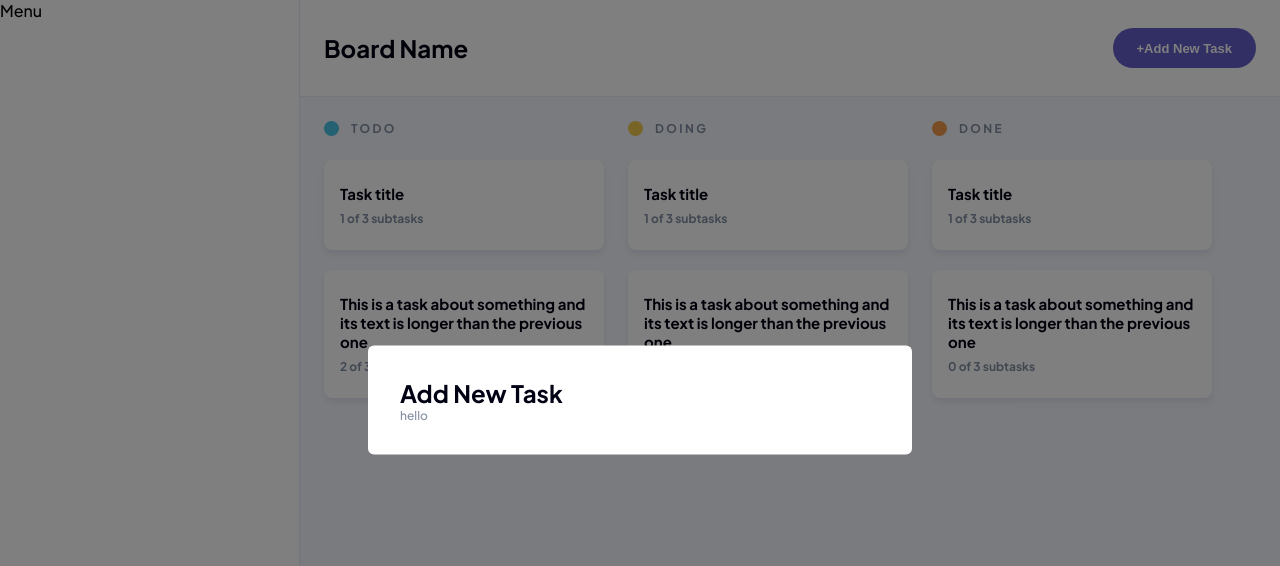
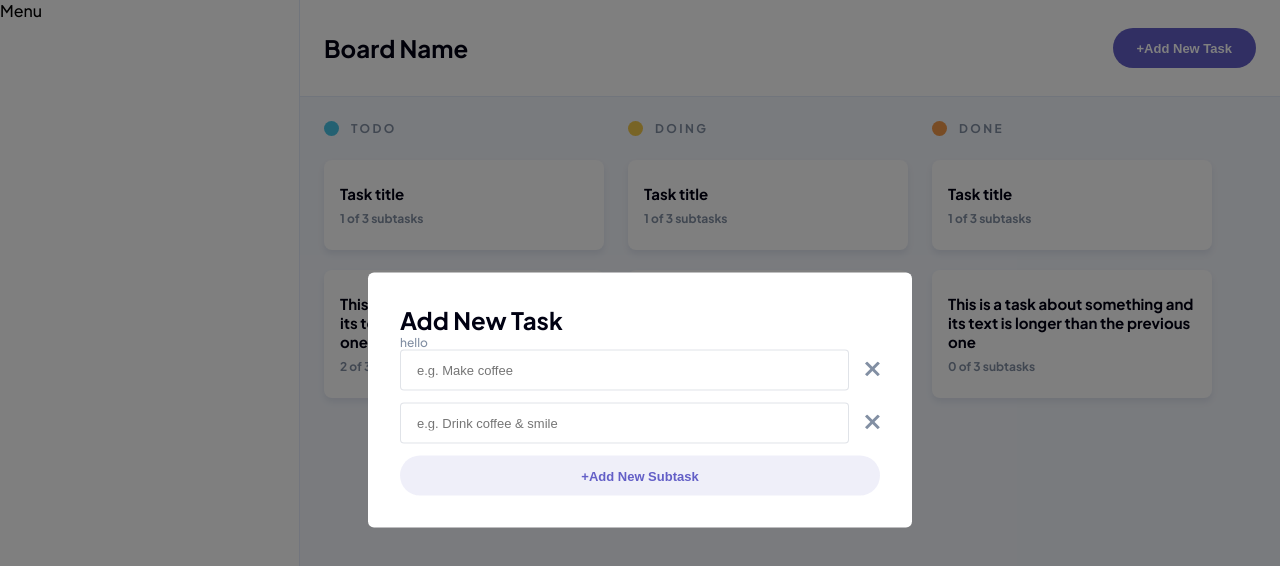
Before and after one commit to joanpujol/kanban-task-management-web-app, a Next.js app: page /example in a window 1280 px wide. Both pictures are taken after a click on the button "+Add New Task". Shown: the top 566 px of the page. Built offline with nearby package versions, Linux system fonts and the light colour scheme.

Commit message:
Add DynamicInput component & Add stretch property to buttons

```diff
--- a/components/atoms/Button/Button.styles.tsx
+++ b/components/atoms/Button/Button.styles.tsx
@@ -49,7 +49,9 @@ const buttonSizes = {
 export const StyledButton = styled.button<{
   $variant: ButtonVariant;
   $size: ButtonSize;
+  $stretch?: boolean;
 }>`
+  width: ${({ $stretch }) => ($stretch ? "100%" : "auto")};
   padding: 0 ${({ theme }) => theme.spacing.lg};
   border: none;
   ${({ theme, $variant, $size }) => css`
--- a/components/atoms/Button/Button.tsx
+++ b/components/atoms/Button/Button.tsx
@@ -8,13 +8,14 @@ import { ButtonSize, ButtonVariant } from "./Button.types";
 type Props = {
   variant: ButtonVariant;
   size: ButtonSize;
+  stretch?: boolean;
   onClick?: () => void;
   children: React.ReactNode;
 };
 
-export const Button = ({ variant, size, onClick, children }: Props) => {
+export const Button = ({ variant, size, stretch, onClick, children }: Props) => {
   return (
-    <S.StyledButton $variant={variant} $size={size} onClick={onClick}>
+    <S.StyledButton $variant={variant} $size={size} $stretch={stretch} onClick={onClick}>
       {size === "lg" ? (
         <Header size="md">{children}</Header>
       ) : (
--- /dev/null
+++ b/components/atoms/Icons/Close/Close.styles.tsx
@@ -0,0 +1,7 @@
+import styled from "styled-components";
+
+export const CloseIcon = styled.svg`
+  fill: none;
+  with: 15px;
+  height: 15px;
+`
--- /dev/null
+++ b/components/atoms/Icons/Close/Close.tsx
@@ -0,0 +1,20 @@
+import * as S from "./Close.styles";
+
+export const Close = () => (
+  <S.CloseIcon viewBox="0 0 15 15">
+    <rect
+      x="12.728"
+      width="3"
+      height="18"
+      transform="rotate(45 12.728 0)"
+      fill="#828FA3"
+    />
+    <rect
+      y="2.12132"
+      width="3"
+      height="18"
+      transform="rotate(-45 0 2.12132)"
+      fill="#828FA3"
+    />
+  </S.CloseIcon>
+);
--- a/components/atoms/TextField/TextField.styles.tsx
+++ b/components/atoms/TextField/TextField.styles.tsx
@@ -9,7 +9,7 @@ export const StyledTextField = styled.input.attrs({ type: 'text' })`
   border-radius: ${({ theme }) => theme.borderRadius.md};
   position: relative;
 
-  ${getTextStyles("lg", false)}
+  ${getTextStyles("lg")}
 
   &::placeholder {
     color: ${({ theme }) => theme.colors.primaryVeryDimmed};
--- a/components/atoms/TextField/TextField.tsx
+++ b/components/atoms/TextField/TextField.tsx
@@ -1,14 +1,22 @@
 "use client";
 
 type Props = {
-    name: string;
-    placeholder?: string;
+  name: string;
+  placeholder?: string;
+  value?: string;
+  onChange: (event: React.ChangeEvent<HTMLInputElement>) => void;
 };
 
 import * as S from "./TextField.styles";
 
-export const TextField = ({ name, placeholder }: Props) => {
+export const TextField = ({ name, placeholder, value, onChange }: Props) => {
   return (
-    <S.StyledTextField type="text" name={name} placeholder={placeholder ?? "Your text goes here"} />
-  )
+    <S.StyledTextField
+      type="text"
+      name={name}
+      placeholder={placeholder ?? "Your text goes here"}
+      value={value}
+      onChange={onChange}
+    />
+  );
 };
--- /dev/null
+++ b/components/molecules/DynamicInputList/DynamicInputList.styles.tsx
@@ -0,0 +1,13 @@
+import styled from "styled-components";
+import { CloseIcon } from "../../atoms/Icons/Close/Close.styles";
+
+export const DynamicInput = styled.div`
+  display: flex;
+  align-items: center;
+  margin-bottom: ${({ theme }) => theme.spacing.sm};
+
+  & ${CloseIcon} {
+    cursor: pointer;
+    margin-left: ${({ theme }) => theme.spacing.md};
+  }
+`;
--- /dev/null
+++ b/components/molecules/DynamicInputList/DynamicInputList.tsx
@@ -0,0 +1,59 @@
+import React, { useState } from "react";
+import Button from "../../atoms/Button/Button";
+import { Close } from "../../atoms/Icons/Close/Close";
+import { TextField } from "../../atoms/TextField/TextField";
+
+import * as S from "./DynamicInputList.styles";
+
+type InputFields = {
+  title: string;
+  placeholder?: string;
+}[];
+
+export const DynamicInputList = () => {
+  const [inputFields, setInputFields] = useState<InputFields>([
+    { title: "", placeholder: "e.g. Make coffee" },
+    { title: "", placeholder: "e.g. Drink coffee & smile" },
+  ]);
+
+  const handleInputChange = (
+    index: number,
+    event: React.ChangeEvent<HTMLInputElement>
+  ) => {
+    let data = [...inputFields];
+    data[index].title = event.target.value;
+    setInputFields(data);
+  };
+
+  const removeFields = (index: number) => {
+    let data = [...inputFields];
+    data.splice(index, 1);
+    setInputFields(data);
+  };
+
+  return (
+    <>
+      {inputFields.map((input, index) => (
+        <S.DynamicInput key={index}>
+          <TextField
+            name={"title"}
+            value={input.title}
+            placeholder={input.placeholder ?? "e.g. Another subtask"}
+            onChange={(event) => handleInputChange(index, event)}
+          />
+          <span onClick={() => removeFields(index)}>
+            <Close />
+          </span>
+        </S.DynamicInput>
+      ))}
+      <Button
+        onClick={() => setInputFields([...inputFields, { title: "" }])}
+        variant={"secondary"}
+        size={"sm"}
+        stretch
+      >
+        +Add New Subtask
+      </Button>
+    </>
+  );
+};
--- a/components/molecules/AddNewTaskModal/AddNewTaskModal.tsx
+++ b/components/organisms/AddNewTaskModal/AddNewTaskModal.tsx
@@ -1,6 +1,7 @@
 import { Modal } from "../../atoms/Modal/Modal";
 import { Header } from "../../atoms/Typography/Header";
 import { Text } from "../../atoms/Typography/Text";
+import { DynamicInputList } from "../../molecules/DynamicInputList/DynamicInputList";
 
 type Props = {
     open: boolean;
@@ -14,6 +15,7 @@ export const AddNewTaskModal = ({open, setOpen}: Props) => {
         Add New Task
       </Header>
       <Text size={"md"} dimmed>hello</Text>
+      <DynamicInputList />
     </Modal>
   );
 };
--- a/components/molecules/BoardLayout/BoardLayout.tsx
+++ b/components/organisms/BoardLayout/BoardLayout.tsx
@@ -5,7 +5,7 @@ import { Column } from "../../../data/models/Column";
 import Button from "../../atoms/Button/Button";
 import { Header } from "../../atoms/Typography/Header";
 import { AddNewTaskModal } from "../AddNewTaskModal/AddNewTaskModal";
-import { Board } from "../Board/Board";
+import { Board } from "../../molecules/Board/Board";
 import * as S from "./BoardLayout.styles";
 
 type Props = {
--- a/pages/BoardPage.tsx
+++ b/pages/BoardPage.tsx
@@ -1,6 +1,6 @@
 "use client";
 
-import { BoardLayout } from "../components/molecules/BoardLayout/BoardLayout";
+import { BoardLayout } from "../components/organisms/BoardLayout/BoardLayout";
 
 const columns = [
   {
```
Also changed, not shown: components/organisms/BoardLayout/BoardLayout.styles.tsx (renamed from components/molecules/BoardLayout/BoardLayout.styles.tsx).
